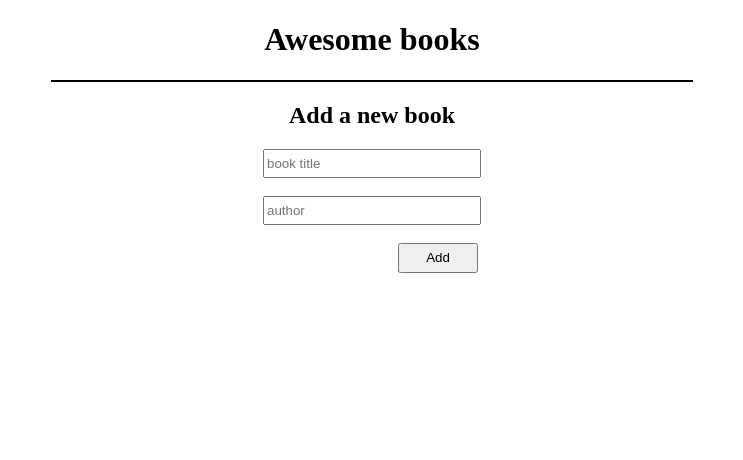
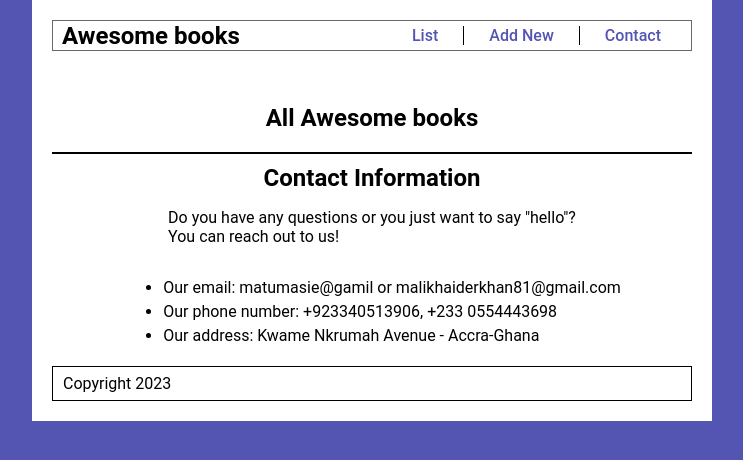
Before and after one commit to ctokoli/Awesome_books, a website with bundled scripts: page index.html in a window 1280 px wide. Shown: the whole page, without its empty margins (268-1011 px from the left). Built offline with nearby package versions, Linux system fonts and the light colour scheme.

Commit message:
add css styling

```diff
--- a/index.html
+++ b/index.html
@@ -8,16 +8,43 @@
     <link rel="stylesheet" href="style.css">
 </head>
 <body>
+    <div class="container">
+        <main>
+            <nav class="nav">
                 <header><h1>Awesome books</h1></header>
-    <main>
+                <ul>
+                    <li><a href="#" class="list">List</a></li>
+                    <li><a href="#" class="add">Add New</a></li>
+                    <li><a href="#" class="contact">Contact</a></li>
+                </ul>
+            </nav>
+            <div class="main-content">
+                <h2>All Awesome books</h2>
                 <div class="books"></div>
+            </div>
+            <div class="form-item">
                 <form method="post"  class="form" >
                     <h2>Add a new book</h2>
                     <input type="text" class="title"  name="title" placeholder="book title" /><br><br>
                     <input type="text" class="author" name="author" placeholder="author"/><br><br>
                     <button type="submit" class="button remove-btn">Add</button>
                 </form>
+            </div>
+            <div class="contact">
+
+                    <h2>Contact Information</h2>
+                    <p>Do you have any questions or you just want to say "hello"?<br> You can reach out to us!</p>
+                    <ul>
+                        <li>Our email: matumasie@gamil or malikhaiderkhan81@gmail.com</li>
+                        <li>Our phone number: +923340513906, +233 0554443698</li>
+                        <li>Our address: Kwame Nkrumah Avenue - Accra-Ghana</li>
+                    </ul>
+            </div>
         </main>
+        <footer>
+            <p>Copyright 2023</p>
+        </footer>
+    </div>
     <script type="module" src="script.js" ></script>
 </body>
 </html>
--- a/script.js
+++ b/script.js
@@ -8,6 +8,10 @@ class BookManager {
     this.title = document.querySelector('.title');
     this.author = document.querySelector('.author');
     this.content = document.querySelector('.books');
+    this.mainContent = document.querySelector('.main-content');
+    this.form = document.querySelector('.form-item');
+    this.add = document.querySelector('.add');
+    this.list = document.querySelector('.list');
     this.userData = JSON.parse(localStorage.getItem('formdata')) || [];
     this.count = this.userData.length;
     this.fetchBooks();
@@ -29,6 +33,16 @@ class BookManager {
         const id = parseInt(e.target.dataset.id, 10);
         this.deleteItem(id);
       }
+    });
+
+    this.add.addEventListener('click', () => {
+      this.mainContent.classList.add('hide');
+      this.form.classList.add('show');
+    });
+
+    this.list.addEventListener('click', () => {
+      this.form.classList.remove('show');
+      this.mainContent.classList.remove('hide');
     });
   }
 
@@ -58,6 +72,8 @@ class BookManager {
   fetchBooks() {
     this.renderBooks();
   }
+
+
 }
 
 const bookManager = new BookManager();
--- a/style.css
+++ b/style.css
@@ -1,7 +1,105 @@
 body {
+  margin: 0;
+  font-family: "Roboto", sans-serif;
+  background: #5454b2;
+}
+
+
+.container {
+  width: 50%;
+  background: white;
+  padding: 20px;
+  margin: 0 auto;
+}
+
+.nav {
+  display: flex;
+  justify-content: space-between;
+  align-items: center;
+  border: 1px solid dimgray;
+  margin-bottom: 53px;
+}
+
+.nav h4{
   margin: 0;
 }
 
+.nav ul {
+  display: flex;
+  margin: 5px;
+}
+
+.nav ul li{
+  list-style-type: none;
+  padding: 0 25px;
+  border-right: 1px solid;
+}
+
+.nav ul li a {
+  text-decoration: none;
+  color: #5454b2;
+  font-weight: 500;
+}
+
+.nav ul li:nth-child(3){
+  border: none;
+}
+
+
+.item {
+  display: flex;
+  justify-content: space-between;
+  align-items: center;
+}
+
+button {
+  width: 82px;
+  height: 30px;
+}
+
+.hide{
+  display: none;
+}
+
+.add .show{
+  display: block;
+}
+
+div.form-item.show{
+  display: block;
+}
+
+.form-item{
+  display: none;
+}
+
+.contact {
+  display: flex;
+  flex-direction: column;
+  align-items: center;
+}
+
+.contact h2{
+  margin: 10px 0 0 0;
+}
+
+.contact ul li {
+  padding-bottom: 5px;
+}
+
+header h1{
+  margin: 0;
+  padding-left: 9px;
+}
+
+.main-content h2 {
+  text-align: center;
+}
+
+
+
+
+/* new styles  */
 .book {
   padding: 7px;
   display: flex;
@@ -16,7 +114,6 @@ body {
 }
 
 .books {
-  width: 50%;
   margin: 0 auto;
   border: 1px solid black;
 }
@@ -49,3 +146,13 @@ button.button.remove-btn {
   position: relative;
   left: 61px;
 }
+
+footer {
+  border: 1px solid black;
+  padding-left: 10px;
+}
+
+footer p {
+  margin: 0;
+  padding: 7px 0;
+}
```
Also changed, not shown: 2 other files. Lines whose indentation alone changed are shown as unchanged.
